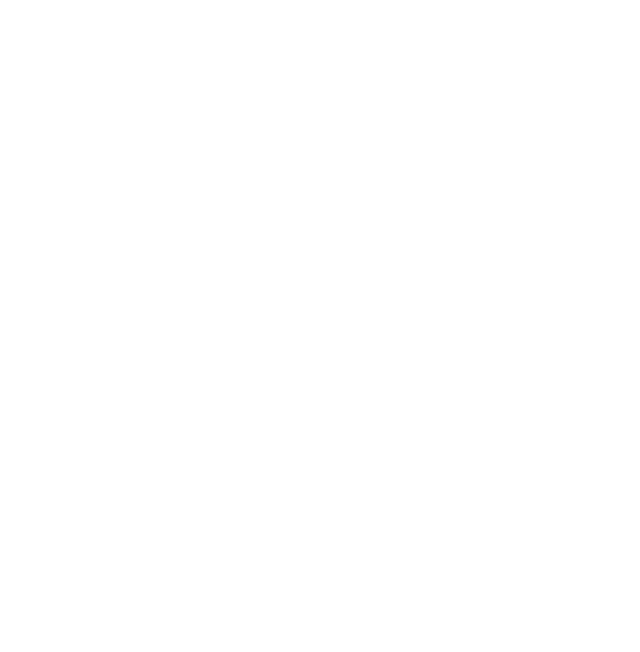
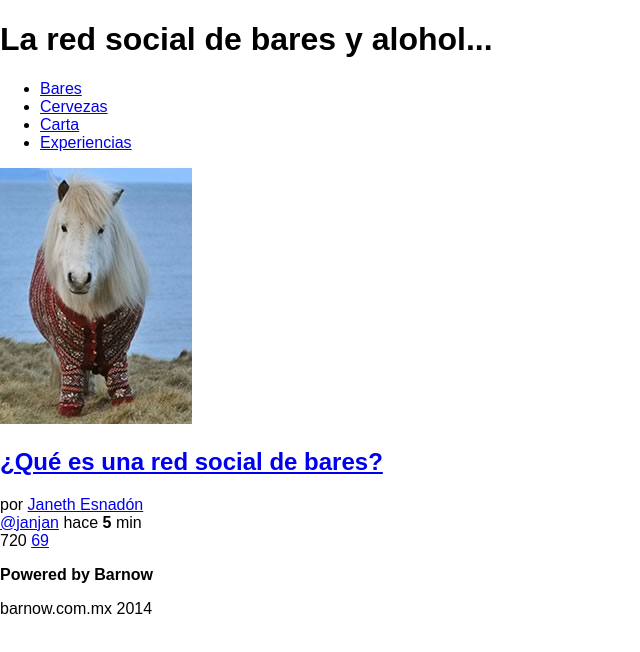
Before and after one commit to rafaelsoriano/html_barnow_v1, a plain HTML site: page index.html in a window 1280 px wide. Shown: the whole page, without its empty margins (0-640 px from the left). Drawn offline with Linux system fonts and the light colour scheme.

Commit message:
html estructurado e imagen

```diff
--- a/index.html
+++ b/index.html
@@ -5,18 +5,59 @@
 	<meta name="description" content="BARNOW, La red social de bares"/>
 	<meta name="viewport" content="width=device-width, minimum-scale=1, maximum-scale=1"/>
 	<title>BARNOW, la red social de bares</title>
-	<!--<link href='http://fonts.googleapis.com/css?family=Open+Sans:400,700' rel='stylesheet' type='text/css'>-->
+	<link href='http://fonts.googleapis.com/css?family=Open+Sans:400,700' rel='stylesheet' type='text/css'>
  	<link rel="stylesheet" href="normalize.css" />
 	<link rel="stylesheet" href="estilos.css" />
 </head>
 <body>
 	<header>
+		<h1>
+			La red social de bares y alohol...
+		</h1>
 	</header>
 	<nav>
+		<ul>
+			<li><a href="#">Bares</a></li>
+			<li><a href="#">Cervezas</a></li>
+			<li><a href="#">Carta</a></li>
+			<li><a href="#">Experiencias</a></li>
+		</ul>
 	</nav>
 	<section>
+		<article class = "item">
+			<figure class = "imagen_item">
+				<img src = "imagen.jpg" />
+			</figure>
+			<h2 class = "titulo_item">
+				<a href = "#">
+					¿Qué es una red social de bares?
+				</a>
+			</h2>
+			<div class = "autor_item">
+				por <a href = "#">Janeth Esnadón</a>
+			</div>
+			<div class = "datos_item">
+				<a href= "#" class = "tag_item"> @janjan</a>
+				<span class = "fecha_item">
+					hace <strong>5</strong> min
+				</span>
+			</div>
+			<div class = "votacion">
+				<a href = "#" class = "up icon-flecha-arriba"></a>
+				720
+				<a href = "#" class = "down icon-flecha-abajo"></a>
+				<a href = "#" class = "comentarios_item">69</a>
+				<a href = "#" class = "guardar_item icon-estrella"></a>
+			</div>
+		</article>
 	</section>
 	<footer>
+		<p>
+			<strong>Powered by Barnow</strong>
+		</p>
+		<p>
+			barnow.com.mx 2014
+		</p>
 	</footer>
 </body>
 </html>
```
Also changed, not shown: imagen.jpg (added).
